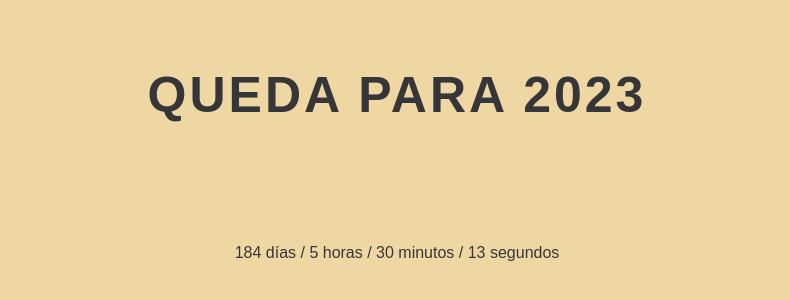
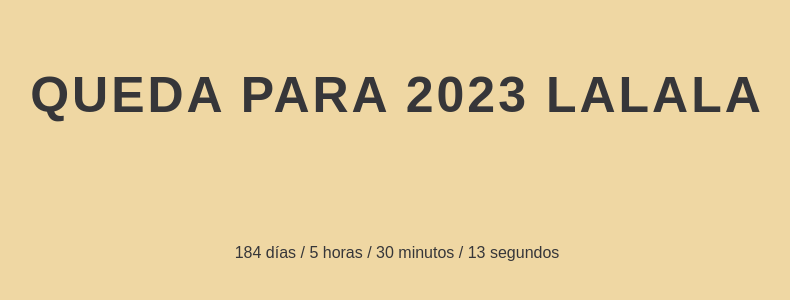
Before and after one commit to FranciscoJopia/cuentaatras, a plain HTML site: page index.html in a window 1280 px wide. Shown: the part 236-536 px from the top of the page, without its empty margins (243-1033 px from the left). Drawn offline with Linux system fonts and the light colour scheme.

Commit message:
probando 2

```diff
--- a/index.html
+++ b/index.html
@@ -13,7 +13,7 @@
                 <section>
                     <div class="portada" id="portada">
                         <div class="header">
-                            <h1 class="logotipo">QUEDA PARA 2023</h1>
+                            <h1 class="logotipo">QUEDA PARA 2023 lalala </h1>
                         </div>
                     <p>
                         <span id="days"></span> días / <span id="hours"></span> horas / <span id="minutes"></span> minutos / <span id="seconds"></span> segundos
```
